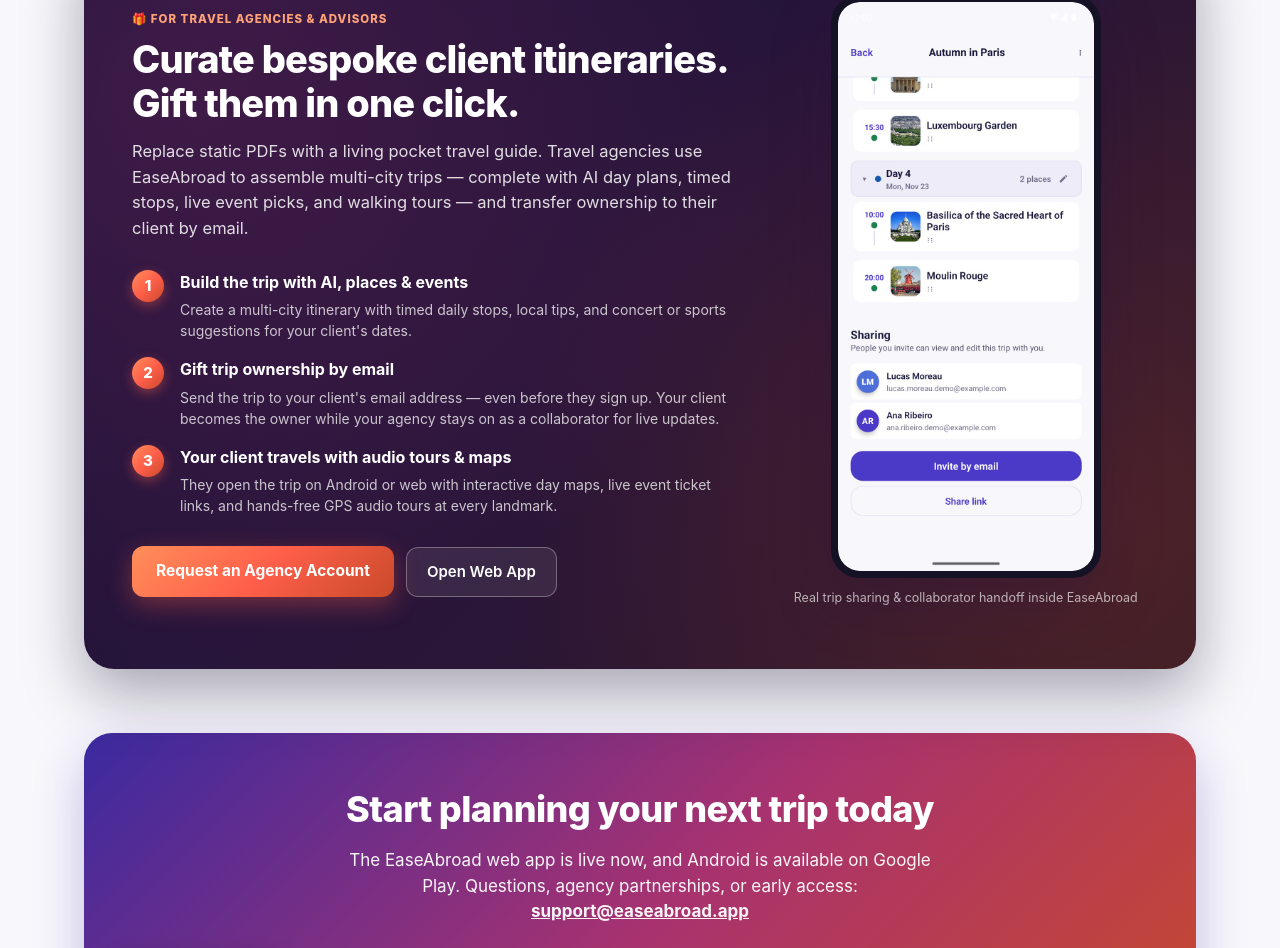
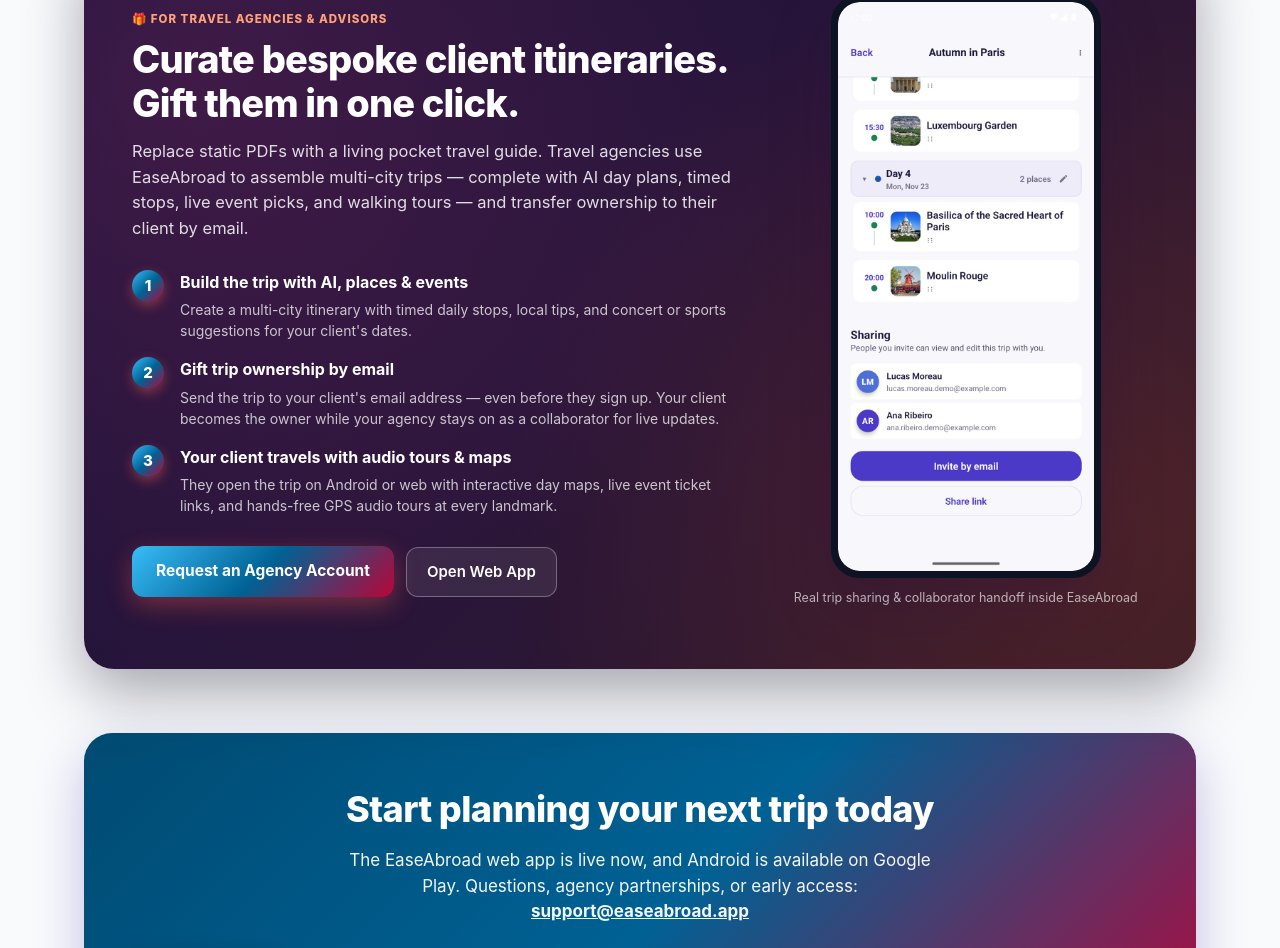
Before and after one commit to jeanlks/easeabroad-site, a plain HTML site: page index.html in a window 1280 px wide. Shown: the part 3330-4278 px from the top of the page. Drawn offline with Linux system fonts and the light colour scheme.

Commit message:
style(landing): adopt Stitch Midnight Sapphire & Azure Sky palette (v10)

```diff
--- a/index.html
+++ b/index.html
@@ -26,12 +26,12 @@
 <link rel="apple-touch-icon" sizes="180x180" href="/apple-touch-icon.png">
 <link rel="apple-touch-icon-precomposed" href="/apple-touch-icon.png">
 <link rel="manifest" href="/manifest.json">
-<meta name="theme-color" content="#3B2AA0" media="(prefers-color-scheme: light)">
-<meta name="theme-color" content="#0B0A1C" media="(prefers-color-scheme: dark)">
+<meta name="theme-color" content="#006194" media="(prefers-color-scheme: light)">
+<meta name="theme-color" content="#0D1322" media="(prefers-color-scheme: dark)">
 <link rel="icon" type="image/png" sizes="192x192" href="/icon-192.png">
 <link rel="icon" href="/icon.png">
-<link rel="stylesheet" href="/style.css?v=9">
-<link rel="stylesheet" href="/landing.css?v=9">
+<link rel="stylesheet" href="/style.css?v=10">
+<link rel="stylesheet" href="/landing.css?v=10">
 <script>if(window.navigator.standalone){document.documentElement.classList.add('ios-standalone');}</script>
 <script type="text/javascript">(function(i,m,p,a,c,t){c.ire_o=p;c[p]=c[p]||function(){(c[p].a=c[p].a||[]).push(arguments)};t=a.createElement(m);var z=a.getElementsByTagName(m)[0];t.async=1;t.src=i;z.parentNode.insertBefore(t,z)})('https://utt.impactcdn.com/P-A8155761-724e-4732-8401-726bf42618a71.js','script','impactStat',document,window);impactStat('transformLinks');impactStat('trackImpression');</script>
 <script type="application/ld+json">
--- a/landing.css
+++ b/landing.css
@@ -1,40 +1,40 @@
-/* EaseAbroad Landing Page Stylesheet (Dusk Flight Design System) */
+/* EaseAbroad Landing Page Stylesheet (Stitch Midnight Sapphire & Azure Sky) */
 
 :root {
-  --df-indigo: #4B39C8;
-  --df-indigo-dark: #3B2AA0;
-  --df-magenta: #A8326F;
-  --df-coral: #FF5F4A;
-  --df-coral-deep: #C94A2A;
-  --grad: linear-gradient(135deg, #3B2AA0 0%, #A8326F 52%, #C94A2A 100%);
-  --grad-subtle: linear-gradient(135deg, rgba(59,42,160,0.08) 0%, rgba(168,50,111,0.06) 50%, rgba(201,74,42,0.08) 100%);
-  --grad-warm: linear-gradient(135deg, #FF8E5A 0%, #FF5F4A 50%, #C94A2A 100%);
-  --bg: #F8F7FC;
+  --df-indigo: #006194;
+  --df-indigo-dark: #004B73;
+  --df-magenta: #007BB9;
+  --df-coral: #FB7185;
+  --df-coral-deep: #B90538;
+  --grad: linear-gradient(135deg, #004B73 0%, #006194 52%, #B90538 100%);
+  --grad-subtle: linear-gradient(135deg, rgba(0,75,115,0.08) 0%, rgba(0,97,148,0.06) 50%, rgba(185,5,56,0.08) 100%);
+  --grad-warm: linear-gradient(135deg, #38BDF8 0%, #006194 50%, #B90538 100%);
+  --bg: #F8FAFC;
   --surface: #FFFFFF;
-  --surface-2: #F0EDFA;
-  --surface-hover: #E9E4F7;
-  --border: #DEDAF0;
-  --border-subtle: #E8E5F3;
-  --ink: #161233;
-  --muted: #5F5B7A;
-  --muted-light: #7E7A99;
-  --phone-bezel: #161226;
-  --card-shadow: 0 14px 34px rgba(35, 20, 60, 0.08);
-  --phone-shadow: 0 24px 50px rgba(30, 15, 60, 0.22);
+  --surface-2: #EAEDFF;
+  --surface-hover: #E2E7FD;
+  --border: #BFC7D2;
+  --border-subtle: #DDE2F7;
+  --ink: #151B2B;
+  --muted: #3F4850;
+  --muted-light: #5B6470;
+  --phone-bezel: #0D1322;
+  --card-shadow: 0 14px 34px rgba(13, 19, 34, 0.08);
+  --phone-shadow: 0 24px 50px rgba(13, 19, 34, 0.22);
 }
 
 @media (prefers-color-scheme: dark) {
   :root {
-    --bg: #0B0A1C;
-    --surface: #15132C;
-    --surface-2: #1E1B3D;
-    --surface-hover: #27234F;
-    --border: #2C2852;
-    --border-subtle: #211E42;
-    --ink: #F2EFFC;
-    --muted: #A39EC4;
-    --muted-light: #7E7A99;
-    --phone-bezel: #080714;
+    --bg: #0D1322;
+    --surface: #151B2B;
+    --surface-2: #1E293B;
+    --surface-hover: #263449;
+    --border: #334155;
+    --border-subtle: #1E293B;
+    --ink: #F8FAFC;
+    --muted: #CBD5E1;
+    --muted-light: #94A3B8;
+    --phone-bezel: #070B14;
     --card-shadow: 0 16px 40px rgba(0, 0, 0, 0.45);
     --phone-shadow: 0 26px 60px rgba(0, 0, 0, 0.65);
   }
```
